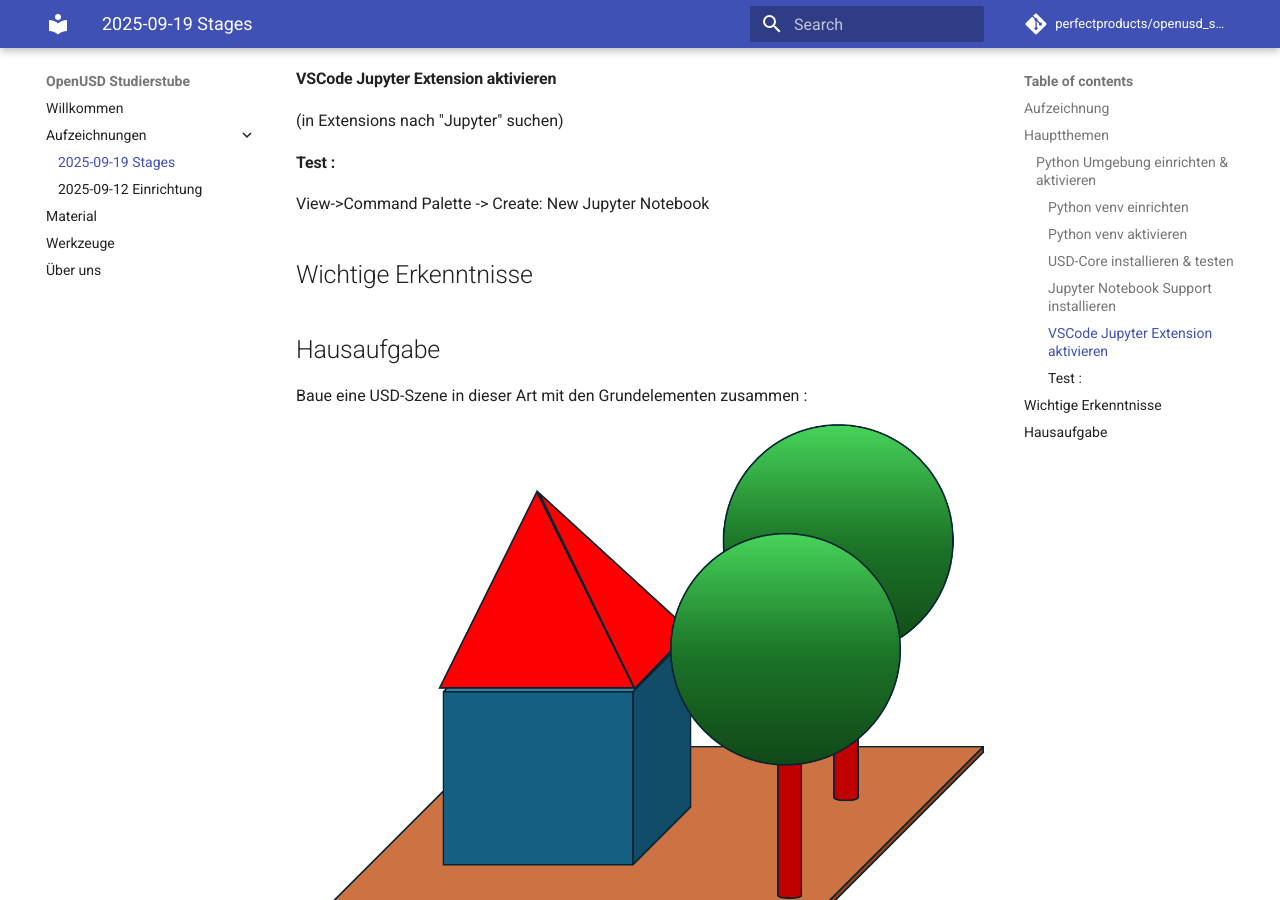
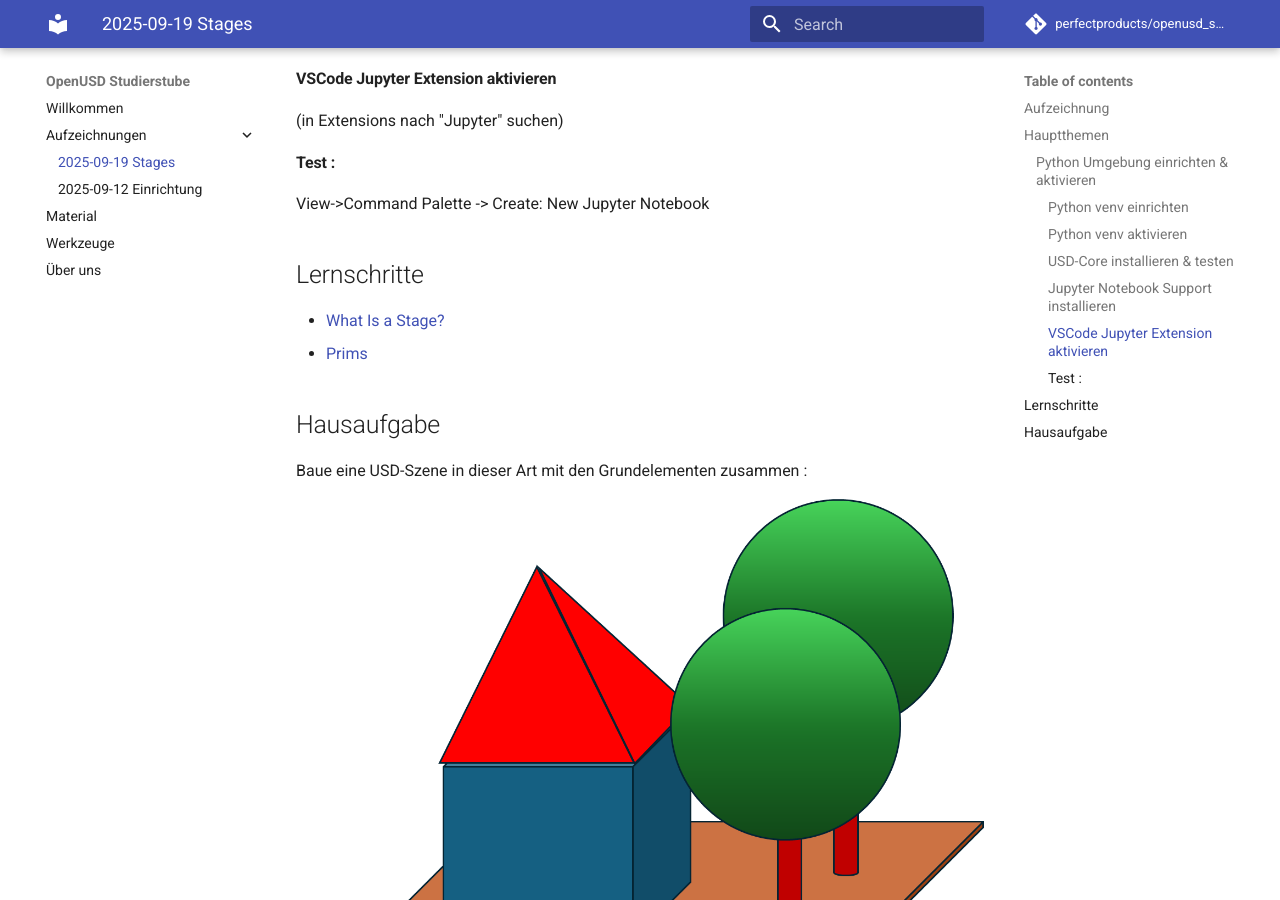
Before and after one commit to perfectproducts/openusd_studierstube, an MkDocs documentation site: the page built from docs/aufzeichnungen/2025-09-19/notes.md, in a window 1280 px wide and 900 px high, scrolled down 1036 px. Built offline with MkDocs 1.6.1 and Material for MkDocs 9.7.7, drawn with Linux system fonts in a browser that asks for light colours; comment, search, counter and statistics services are not loaded.

Commit message:
added links

```diff
--- a/docs/aufzeichnungen/2025-09-19/notes.md
+++ b/docs/aufzeichnungen/2025-09-19/notes.md
@@ -61,10 +61,10 @@ Dann Visual Studio Code neu starten
 
 View->Command Palette -> Create: New Jupyter Notebook
 
+## Lernschritte
 
-
-
-## Wichtige Erkenntnisse
+- [What Is a Stage?](https://nvidia-omniverse.github.io/LearnOpenUSD/stage-setting/stage.html)
+- [Prims](https://nvidia-omniverse.github.io/LearnOpenUSD/stage-setting/prims.html)
 
 ## Hausaufgabe
 
```
Also changed, not shown: docs/aufzeichnungen/2025-09-12/notes.md (+2 -2 lines).
